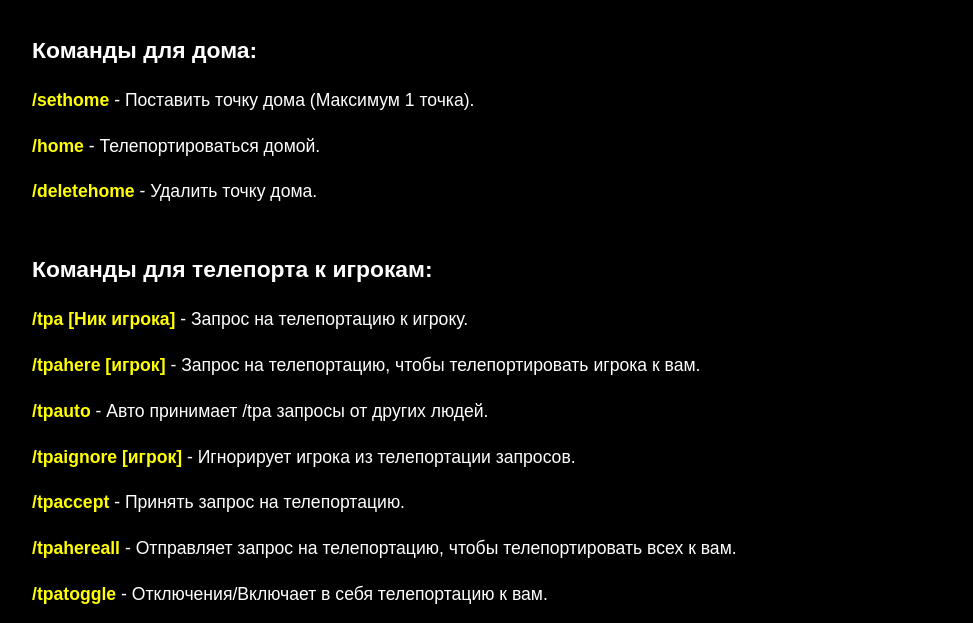
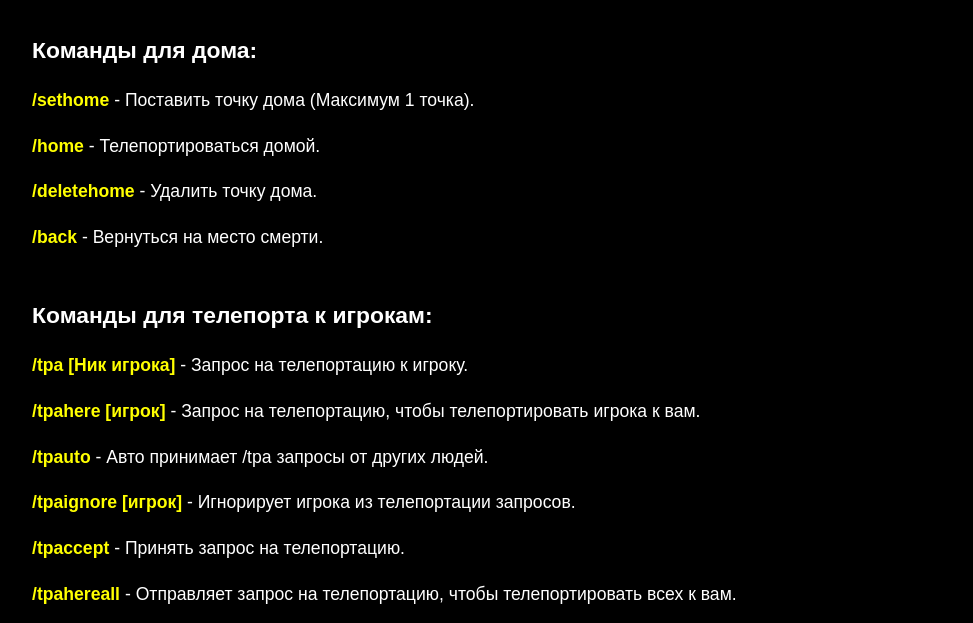
Before and after one commit to Z1LIKE/minecraftserver, a plain HTML site: page index.html in a window 1280 px wide. Shown: the part 158-781 px from the top of the page, without its empty margins (40-1013 px from the left). Drawn offline with Linux system fonts and the light colour scheme.

Commit message:
Update index.html

```diff
--- a/index.html
+++ b/index.html
@@ -57,6 +57,7 @@
     <p><span class="command">/sethome</span> - Поставить точку дома (Максимум 1 точка).</p>
     <p><span class="command">/home</span> - Телепортироваться домой.</p>
     <p><span class="command">/deletehome</span> - Удалить точку дома.</p>
+    <p><span class="command">/back</span> - Вернуться на место смерти.</p>
   </div>
 
   <div class="section">
```
